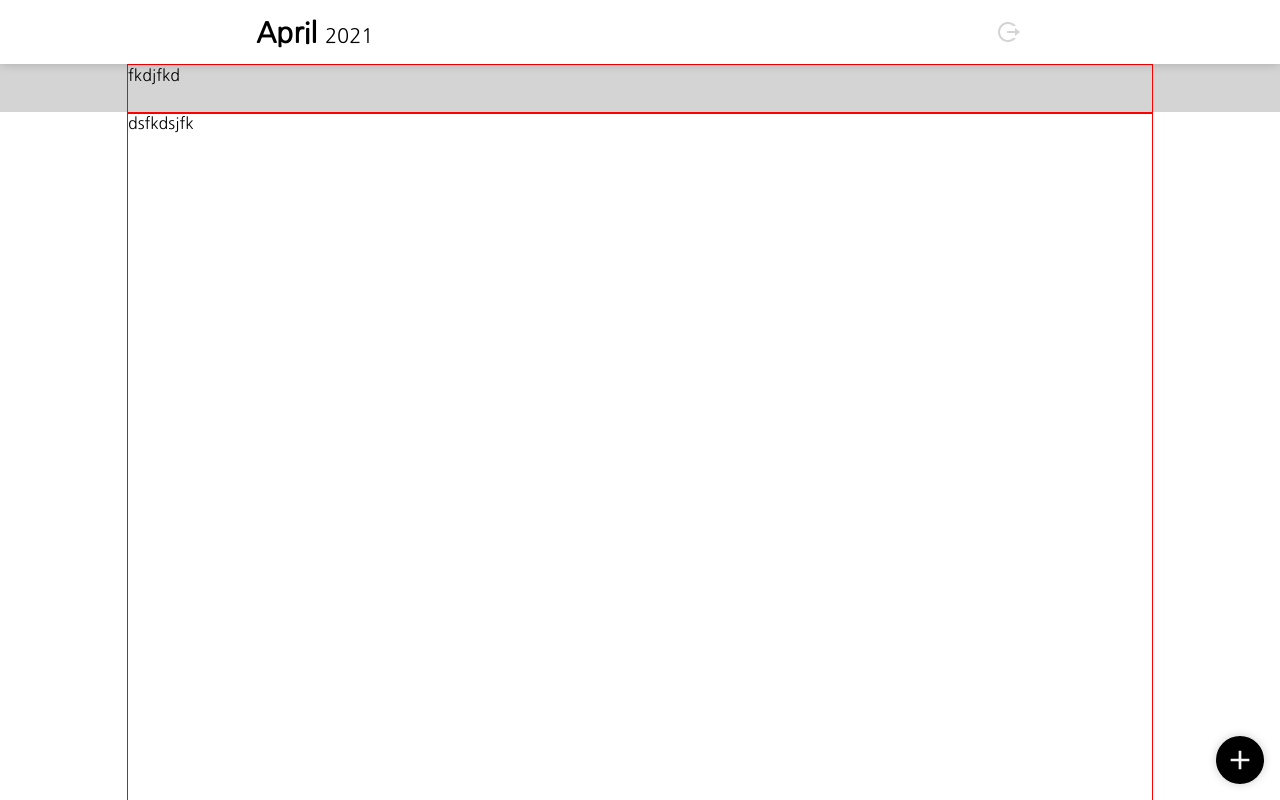
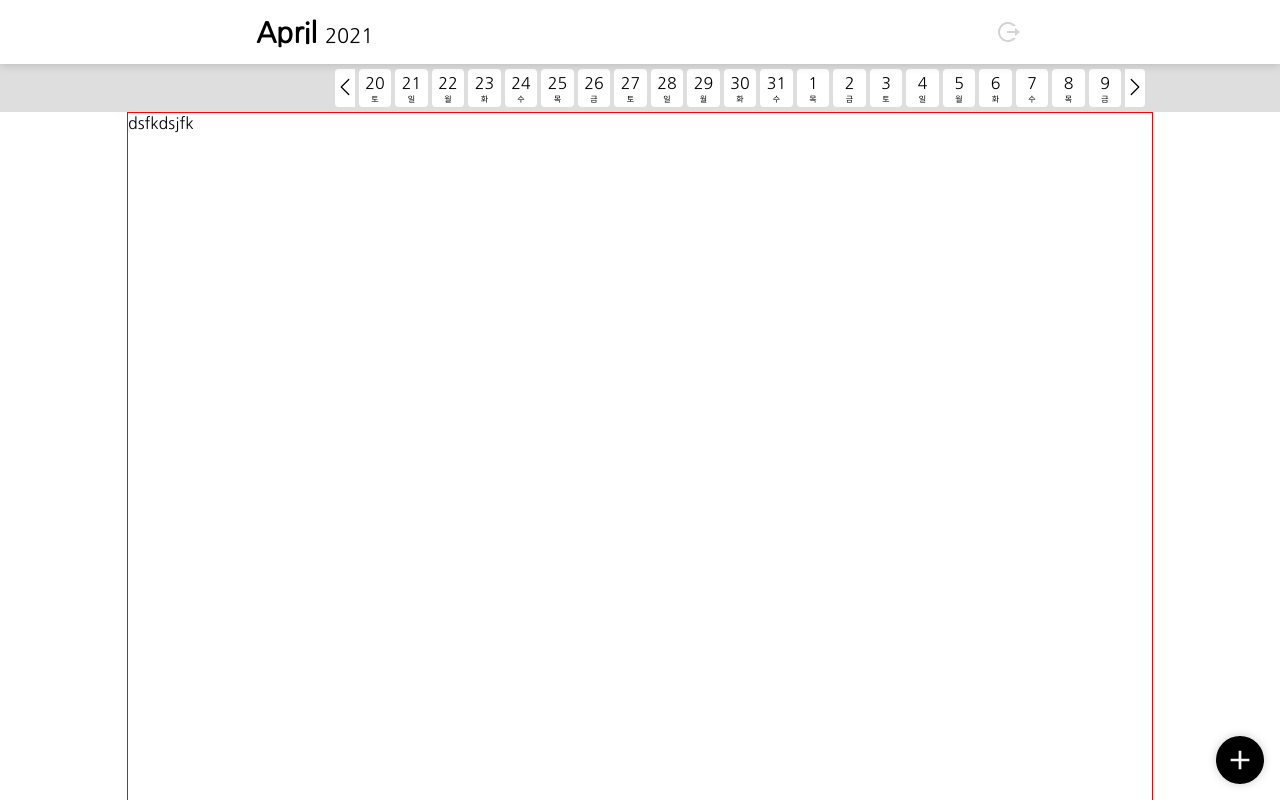
Before and after one commit to Leeks123/Continuer, a React (Create React App) app in the folder fe/: page /habittracker in a window 1280 px wide. Built offline with nearby package versions, Linux system fonts and the light colour scheme; no server answers; sample sign-in values are in the browser's storage.

Commit message:
DateView 기능 구현(no redux)

```diff
--- a/fe/src/component/HabitTracker/DateView.tsx
+++ b/fe/src/component/HabitTracker/DateView.tsx
@@ -1,16 +1,20 @@
-import React from 'react';
+import React, { useEffect, useState } from 'react';
 import styled from 'styled-components';
+import { BsChevronLeft, BsChevronRight } from 'react-icons/bs';
+import { subDays, addDays } from 'date-fns'
+
+import { useWindowWidth } from '../../hooks/layout';
+
 import mediaQuery from '../../utils/mediaQuery';
 import palette from '../../utils/palette';
 
 const Wrapper = styled.div`
     width: 100%;
     height: 3rem;
-    background: ${palette[5]};
+    background: ${palette[4]};
 `;
 const Container = styled.div`
     height: 100%;
-    border: 1px solid red;
     @media (min-width: ${mediaQuery.tablet}px) {
     }
     @media (min-width: ${mediaQuery.laptop}px) {
@@ -19,11 +23,114 @@ const Container = styled.div`
     }
 `;
 
+const DateViewContainer = styled.ul`
+    display: flex;
+    justify-content: space-between;
+
+    box-sizing: border-box;
+    width: 100%;
+    height: 100%;
+    margin: 0;
+    padding: 0.3rem;
+    padding-left: 20%;
+`;
+const DateViewBtn = styled.button`
+    padding: 0;
+    margin: 0 .125rem;
+    outline: none;
+    border: none;
+    background: ${palette[0]};
+
+    cursor: pointer;
+
+    svg {
+        font-size: 1.25rem;
+        line-height: 1.25rem;
+    }
+`;
+const DateViewDay = styled.li`
+    display: flex;
+    flex-direction: column;
+    justify-content: center;
+    align-items: center;
+
+    width: 11%;
+    height: 100%;
+    margin: 0 .125rem;
+
+    list-style: none;
+    background: ${palette[0]};
+    border-radius: .25rem;
+
+    span {
+        font-weight: 550;
+    }
+    small {
+        font-size: .5rem;
+    }
+
+    &:hover {
+        transform: scale(1.1);
+    }
+`;
+
 const DateView = () => {
+    const windowWidth = useWindowWidth();
+    const [pointDate,setPointDate] = useState(new Date());
+    const [renderWeek,setRenderWeek] = useState<string[]>([]);
+
+    const getWeekList = (date:Date,n:number):string[] => {
+        let weekdays = [];
+
+        weekdays.unshift(date.toString());
+        for(let i=1;i<n;i++){
+            date = subDays(date,1);
+            weekdays.unshift(date.toString());
+        }
+        return weekdays;
+    }
+    const onBtnClick = (e:React.MouseEvent<HTMLElement>) => {
+        let el:(HTMLButtonElement|null) = (e.target as HTMLElement).closest('button');
+        let btnDirect = el?.dataset.direction;
+        console.log(btnDirect,pointDate)
+        if(btnDirect === 'right') {
+            setPointDate(addDays(pointDate,7))
+        } else {
+            setPointDate(subDays(pointDate,7))
+        }
+    }
+
+    useEffect(() => {
+        let date = pointDate;
+        console.log(date);
+        if (windowWidth < mediaQuery.mobile) {
+            setRenderWeek(getWeekList(date,7));
+        } else if (windowWidth < mediaQuery.tablet) {
+            setRenderWeek(getWeekList(date,14));
+        } else {
+            setRenderWeek(getWeekList(date,21));
+        }
+    }, [windowWidth,pointDate]);
+
     return (
         <Wrapper>
             <Container>
-                fkdjfkd
+                <DateViewContainer>
+                    <DateViewBtn
+                        data-direction={'left'} style={{ borderRadius:'.25rem 0 0 .25rem' }} onClick={onBtnClick}><BsChevronLeft/></DateViewBtn>
+                    {renderWeek.map((v) => {
+                        const days = ['일','월','화','수','목','금','토'];
+                        let date = (new Date(v)).getDate();
+                        let day = days[(new Date(v)).getDay()]
+                        return (
+                            <DateViewDay >
+                                <span>{date}</span>
+                                <small>{day}</small>
+                            </DateViewDay>
+                        )
+                    })}
+                    <DateViewBtn data-direction={'right'} style={{ borderRadius:'0 .25rem .25rem 0' }} onClick={onBtnClick}><BsChevronRight /></DateViewBtn>
+                </DateViewContainer>
             </Container>
         </Wrapper>
     );
```
